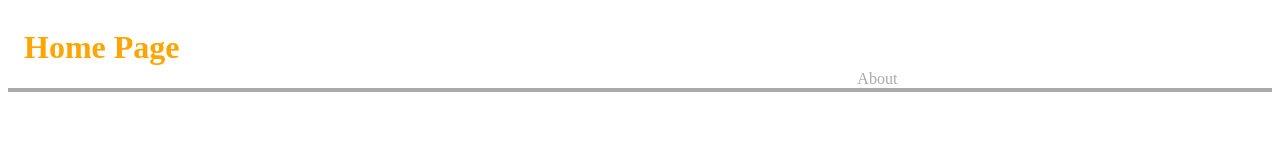
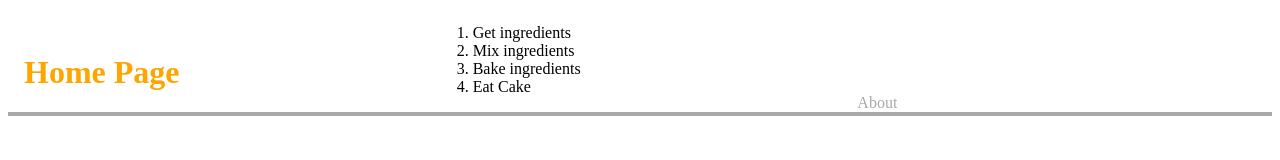
Before and after one commit to BryanLong14/Collaborating-Drill, a plain HTML site: page app/index.html in a window 1280 px wide. Drawn offline with Linux system fonts and the light colour scheme.

Commit message:
Bryan edited the index.HTML file and added a recipe that he liked.

```diff
--- a/app/index.html
+++ b/app/index.html
@@ -8,6 +8,12 @@
   <body>
     <header>
       <h1>Home Page</h1>
+      <ol>
+        <li>Get ingredients</li>
+        <li>Mix ingredients</li>
+        <li>Bake ingredients</li>
+        <li>Eat Cake</li>
+      </ol>
       <nav>
         <a href="about.html">About</a>
       </nav>
```
Also changed, not shown: 1 other file.
